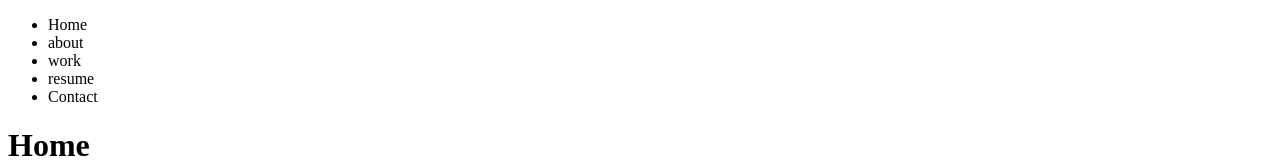
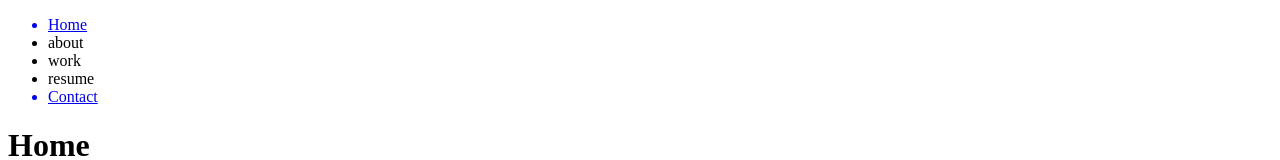
Before and after one commit to MelekNabta/checkpoint, a plain HTML site: page index.html in a window 1280 px wide. Shown: the top 160 px of the page. Drawn offline with Linux system fonts and the light colour scheme.

Commit message:
adding links

```diff
--- a/index.html
+++ b/index.html
@@ -9,15 +9,19 @@
 <body>
     <header>
         <ul>
-            <li>Home</li>
+            <a href="#Home">
+                <li>Home</li>
+            </a>
             <li>about</li>
             <li>work</li>
             <li>resume</li>
-            <li>Contact</li>
+            <a href="#Contact">
+                <li>Contact</li>
+            </a>
         </ul>
     </header>
     <main>
-        <div>
+        <div id="Home">
             <h1>Home</h1>
         <p>Lorem ipsum dolor sit amet consectetur adipisicing elit. Soluta, nemo quas. Impedit vel quasi mollitia ut provident similique, cumque adipisci laudantium tempora labore praesentium at dolor sit consequuntur architecto porro?</p>
     </div>
@@ -60,7 +64,7 @@
               </audio>
            </div>
         </div>
-        <div>
+        <div id="Contact">
             <h5>Contact</h5>
             <form action="">
                 <label for="">name</label>
```
